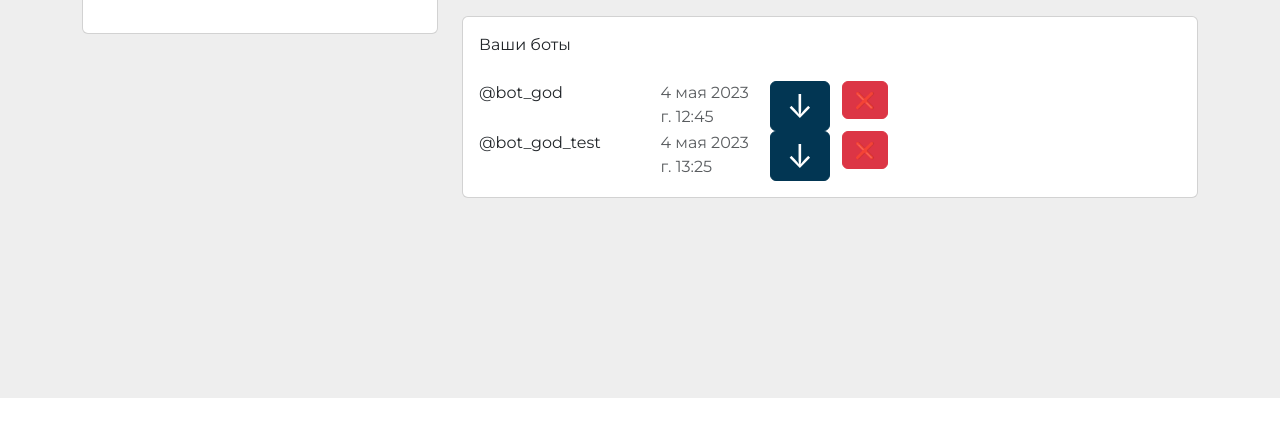
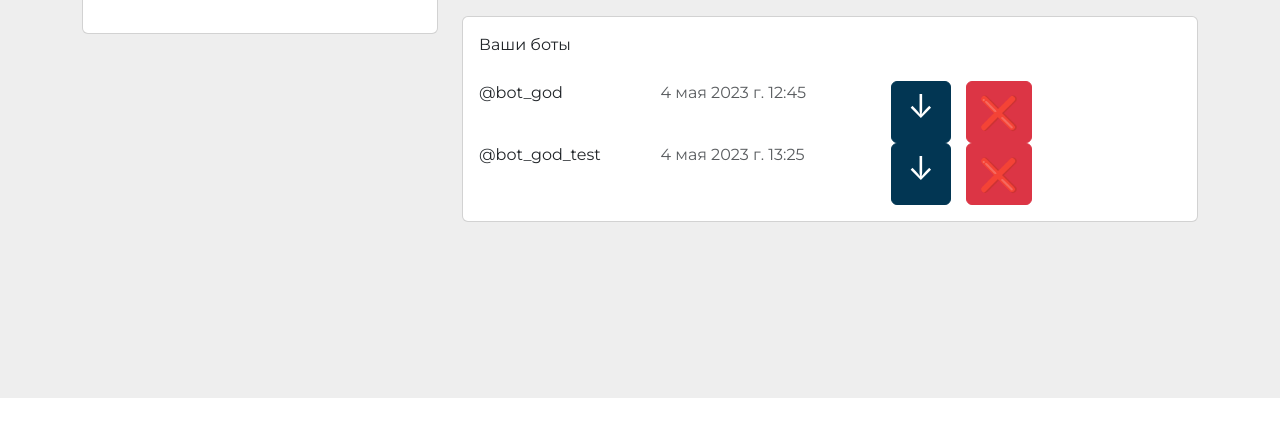
Before and after one commit to setta1a/bot_god, a Django app: page /profile/ in a window 1280 px wide. Shown: the part 242-687 px from the top of the page. Run offline with Django 4.2, Linux system fonts and the light colour scheme; a user stored in the database is signed in; data comes from the database, SQL or seed files in the repository.

Commit message:
add icons

```diff
--- a/first/templates/profile.html
+++ b/first/templates/profile.html
@@ -40,15 +40,15 @@
                               <p class="mb-0 col-3">
                                 @{{ bot.bot_name }}
                               </p>
-                              <p class="text-muted mb-0 col-2">
+                              <p class="text-muted mb-0 col-3">
                                 {{ bot.created_at }}
                               </p>
-                              <a class="btn btn-primary fs-2 p-0 col-1 " href="/download_bot/?preset={{bot.bot_name}}&os={{ bot.os }}">
+                              <a class="btn btn-primary fs-2 p-0 col-1 offset-1" href="/download_bot/?preset={{bot.bot_name}}&os={{ bot.os }}">
                                 &#8595;
                               </a>
                           <form action="" method="post" style="display: inline;" class="col-1">
                               {% csrf_token %}
-                              <input type="submit" name="delete_bot {{ bot.id }}" class="btn btn-danger" value="&#10060;">
+                              <input type="submit" name="delete_bot {{ bot.id }}" class="btn btn-danger fs-2 offset-1" value="&#10060;">
                           </form>
                       </div>
                   {% endfor %}
```
